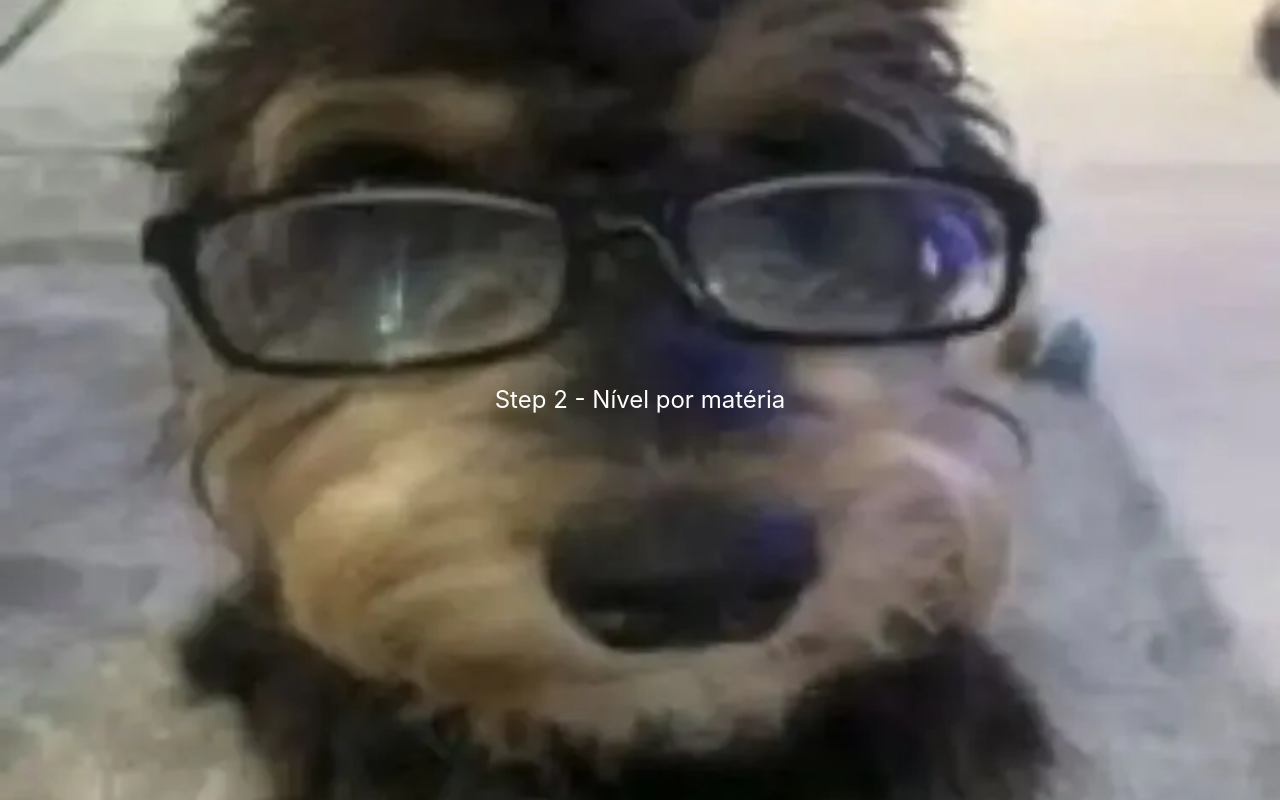
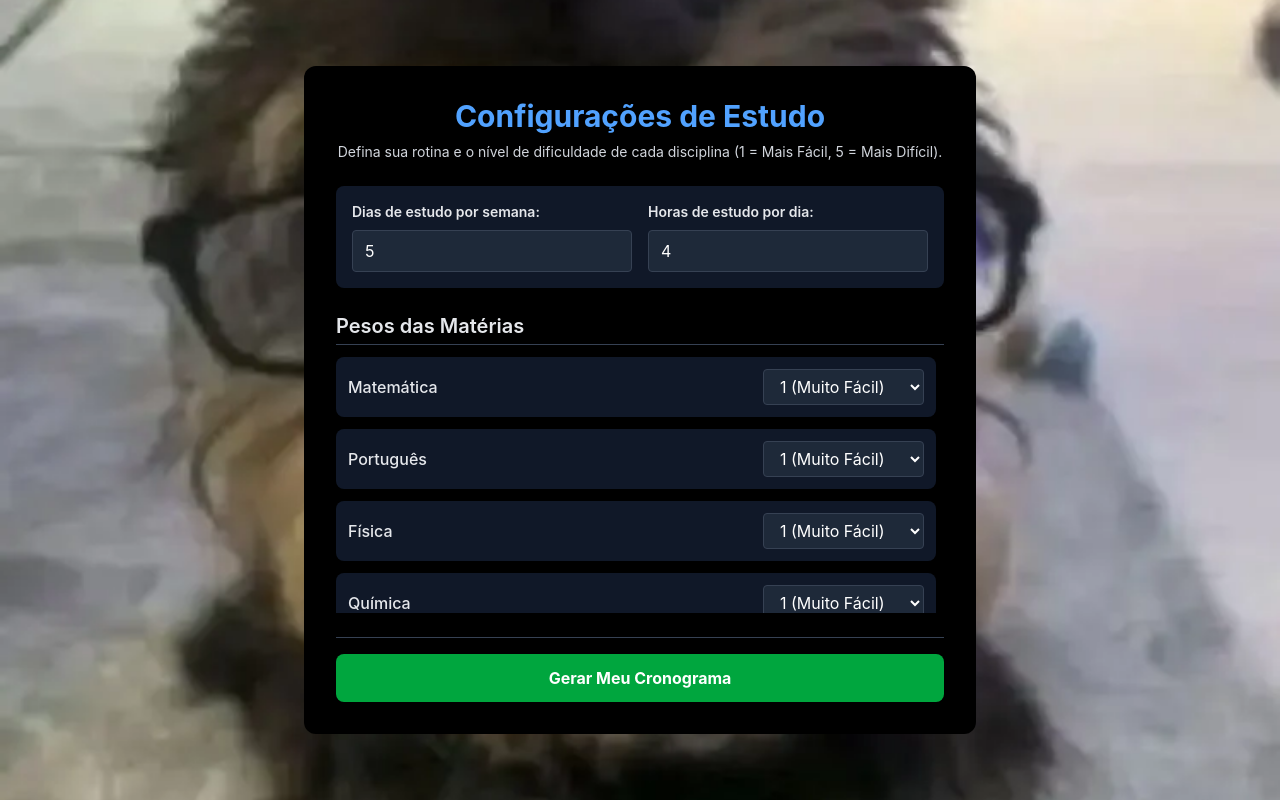
Before and after one commit to Josejunior-unv/projeto-1, a React (Vite) app in the folder vestibular-app/: page / in a window 1280 px wide. Both pictures are taken after a click on the button "Continuar". Built offline with nearby package versions, Linux system fonts and the light colour scheme.

Commit message:
feat: implementa step 3 com cronograma visual e correcoes de fluxo

```diff
--- a/vestibular-app/src/App.jsx
+++ b/vestibular-app/src/App.jsx
@@ -1,20 +1,32 @@
 import { useState } from 'react'
 import StepVestibular from './components/StepVestibular'
 import StepVestibular2 from './components/StepVestibular2'
+import StepVestibular3 from './components/StepVestibular3'
 
 function App() {
   let [data, setData] = useState({})
   let [step, setStep] = useState(1)
+
   function handleNext(info) {
-  setData(info)
-  console.log(info)
-  setStep(2)
+    setData(prevData => {
+      const newData = { ...prevData, ...info }
+      console.log("Dados acumulados:", newData)
+      return newData
+    })
+
+    setStep(prevStep => prevStep + 1)
+  }
+
+  function handleReiniciar() {
+    setData({})
+    setStep(1)
   }
 
   return (
     <div className="bg-gray-950 min-h-screen">
       {step === 1 && <StepVestibular onNext={handleNext} />}
       {step === 2 && <StepVestibular2 onNext={handleNext} />}
+      {step === 3 && <StepVestibular3 cronograma={data.cronograma} onReset={handleReiniciar} />}
     </div>
   )
 }
--- a/vestibular-app/src/components/StepVestibular.jsx
+++ b/vestibular-app/src/components/StepVestibular.jsx
@@ -29,7 +29,7 @@ function StepVestibular({ onNext }) {
 
           <button className="bg-blue-600 text-white px-7 py-2 rounded-lg" onClick={() => setVestibular("ENEM")}>ENEM</button>
           <button className="bg-blue-600 text-white px-7 py-2 rounded-lg" onClick={() => setVestibular("UERJ")}>UERJ</button>
-          <button className="bg-blue-600 text-white px-7 py-2 rounded-lg" onClick={() => setVestibular("UNICAMP")}>UNICAMP</button>
+
 
           <p className="text-sm text-gray-400">Escolhido: {vestibular}</p>
 
--- a/vestibular-app/src/components/StepVestibular2.jsx
+++ b/vestibular-app/src/components/StepVestibular2.jsx
@@ -1,16 +1,98 @@
 import { useState } from 'react'
+import { materias as listaInicialMaterias, calcularCronograma } from './logica.js'
 
 function StepVestibular2({ onNext }) {
+  const [dias, setDias] = useState(5)
+  const [horas, setHoras] = useState(4)
+  const [pesosMaterias, setPesosMaterias] = useState(
+    listaInicialMaterias.map(m => ({ ...m, peso: 1 }))
+  )
+
+  const handlePesoChange = (index, novoPeso) => {
+    const novasMaterias = [...pesosMaterias]
+    novasMaterias[index].peso = parseInt(novoPeso) || 1
+    setPesosMaterias(novasMaterias)
+  }
+
+  const handleFinalizar = () => {
+    const cronogramaGerado = calcularCronograma(dias, horas, pesosMaterias)
+
+    onNext({
+      cronograma: cronogramaGerado
+    })
+  }
+
   return (
     <div
-      className="flex items-center justify-center min-h-screen"
+      className="flex items-center justify-center min-h-screen py-10 px-4"
       style={{
         backgroundImage: "url('/image.png')",
         backgroundSize: "cover",
-        backgroundPosition: "center"
+        backgroundPosition: "center",
+        backgroundAttachment: "fixed"
       }}
     >
-      <h1 className="text-white text-2xl">Step 2 - Nível por matéria</h1>
+      <div className="bg-black bg-opacity-75 p-8 rounded-xl text-white w-full max-w-2xl backdrop-blur-sm">
+        <h2 className="text-3xl font-bold mb-2 text-center text-blue-400">Configurações de Estudo</h2>
+        <p className="text-sm text-gray-300 text-center mb-6">
+          Defina sua rotina e o nível de dificuldade de cada disciplina (1 = Mais Fácil, 5 = Mais Difícil).
+        </p>
+
+        <div className="grid grid-cols-1 md:grid-cols-2 gap-4 mb-6 bg-gray-900 bg-opacity-50 p-4 rounded-lg">
+          <div className="flex flex-col gap-2">
+            <label className="text-sm font-semibold text-gray-200">Dias de estudo por semana:</label>
+            <input
+              type="number"
+              min="1"
+              max="7"
+              value={dias}
+              onChange={(e) => setDias(Math.min(7, Math.max(1, parseInt(e.target.value) || 1)))}
+              className="bg-gray-800 border border-gray-700 rounded px-3 py-2 text-white focus:outline-none focus:border-blue-500"
+            />
+          </div>
+          <div className="flex flex-col gap-2">
+            <label className="text-sm font-semibold text-gray-200">Horas de estudo por dia:</label>
+            <input
+              type="number"
+              min="1"
+              max="24"
+              value={horas}
+              onChange={(e) => setHoras(Math.min(24, Math.max(1, parseInt(e.target.value) || 1)))}
+              className="bg-gray-800 border border-gray-700 rounded px-3 py-2 text-white focus:outline-none focus:border-blue-500"
+            />
+          </div>
+        </div>
+
+        <h3 className="text-xl font-semibold mb-3 text-gray-200 border-b border-gray-700 pb-1">Pesos das Matérias</h3>
+
+        <div className="space-y-3 max-h-64 overflow-y-auto pr-2 mb-6 scrollbar-thin scrollbar-thumb-gray-700">
+          {pesosMaterias.map((materia, index) => (
+            <div key={materia.nome} className="flex items-center justify-between bg-gray-900 bg-opacity-40 p-3 rounded-lg hover:bg-opacity-60 transition">
+              <span className="font-medium text-gray-200">{materia.nome}</span>
+              <select
+                value={materia.peso}
+                onChange={(e) => handlePesoChange(index, e.target.value)}
+                className="bg-gray-800 text-white border border-gray-700 rounded px-3 py-1.5 focus:outline-none focus:border-blue-500 cursor-pointer"
+              >
+                <option value="1">1 (Muito Fácil)</option>
+                <option value="2">2 (Fácil)</option>
+                <option value="3">3 (Média)</option>
+                <option value="4">4 (Difícil)</option>
+                <option value="5">5 (Muito Difícil)</option>
+              </select>
+            </div>
+          ))}
+        </div>
+
+        <div className="flex justify-end gap-4 mt-4 border-t border-gray-700 pt-4">
+          <button
+            onClick={handleFinalizar}
+            className="w-full bg-green-600 hover:bg-green-700 text-white font-bold py-3 px-6 rounded-lg transition-colors shadow-lg"
+          >
+            Gerar Meu Cronograma
+          </button>
+        </div>
+      </div>
     </div>
   )
 }
--- /dev/null
+++ b/vestibular-app/src/components/Stepvestibular3.jsx
@@ -0,0 +1,63 @@
+import { useState } from 'react'
+
+function StepVestibular3({ cronograma, onReset }) {
+  const listaCronograma = Array.isArray(cronograma) ? cronograma : []
+
+  return (
+    <div
+      className="flex items-center justify-center min-h-screen py-10 px-4"
+      style={{
+        backgroundImage: "url('/image.png')",
+        backgroundSize: "cover",
+        backgroundPosition: "center",
+        backgroundAttachment: "fixed"
+      }}
+    >
+      <div className="bg-black bg-opacity-75 p-8 rounded-xl text-white w-full max-w-2xl backdrop-blur-sm">
+        <h2 className="text-3xl font-bold mb-2 text-center text-green-400">Seu Cronograma de Estudos</h2>
+        <p className="text-sm text-gray-300 text-center mb-6">
+          Com base no seu vestibular e disponibilidade, esta é a divisão ideal de horas dedicadas por ciclo:
+        </p>
+
+        <div className="space-y-4 max-h-96 overflow-y-auto pr-2 mb-6 scrollbar-thin scrollbar-thumb-gray-700">
+          {listaCronograma.map((materia) => {
+            const horasNum = parseFloat(materia.horas) || 0
+
+            return (
+              <div key={materia.nome} className="bg-gray-900 bg-opacity-50 p-4 rounded-lg border border-gray-800">
+                <div className="flex justify-between items-center mb-2">
+                  <span className="font-semibold text-lg text-gray-200">{materia.nome}</span>
+                  <span className="text-sm font-bold bg-blue-600 bg-opacity-30 text-blue-400 px-3 py-1 rounded-full border border-blue-500 border-opacity-30">
+                    {materia.horas}h
+                  </span>
+                </div>
+
+                <div className="w-full bg-gray-800 h-2.5 rounded-full overflow-hidden">
+                  <div
+                    className="bg-blue-500 h-full rounded-full transition-all duration-500"
+                    style={{ width: `${Math.min(100, (horasNum / 15) * 100)}%` }}
+                  ></div>
+                </div>
+              </div>
+            )
+          })}
+
+          {listaCronograma.length === 0 && (
+            <p className="text-center text-gray-400 py-4">Nenhum dado de cronograma encontrado.</p>
+          )}
+        </div>
+
+        <div className="flex justify-end gap-4 border-t border-gray-700 pt-4">
+          <button
+            onClick={onReset}
+            className="w-full bg-gray-800 hover:bg-gray-700 text-white font-bold py-3 px-6 rounded-lg transition-colors border border-gray-700"
+          >
+            Refazer Configurações
+          </button>
+        </div>
+      </div>
+    </div>
+  )
+}
+
+export default StepVestibular3
--- /dev/null
+++ b/vestibular-app/src/components/logica.js
@@ -0,0 +1,59 @@
+let materias = [
+  { nome: "Matemática", peso: 1 },
+  { nome: "Português", peso: 1 },
+  { nome: "Física", peso: 1 },
+  { nome: "Química", peso: 1 },
+  { nome: "Biologia", peso: 1 },
+  { nome: "História", peso: 1 },
+  { nome: "Geografia", peso: 1 },
+  { nome: "Inglês", peso: 1 },
+  { nome: "Redação", peso: 1 },
+  { nome: "Filosofia", peso: 1 }
+]
+
+function calcularCronograma(dias, horas, listaMaterias) {
+  let T = dias * horas
+  let SP = 0
+
+  listaMaterias.forEach(function(materia) {
+    SP = SP + (materia.peso || 1)
+  })
+
+  if (SP === 0) SP = 1
+
+  let resultado = []
+
+  if (dias >= 4) {
+    listaMaterias.forEach(function(materia) {
+      let pesoAtual = materia.peso || 1
+      let Ti = (pesoAtual / SP) * T
+      resultado.push({
+        nome: materia.nome,
+        horas: Ti.toFixed(1)
+      })
+    })
+  }
+  else if (dias === 3) {
+    listaMaterias.forEach(function(materia) {
+      let pesoAtual = materia.peso || 1
+      let Ti = (pesoAtual / SP) * T
+      if (Ti < 1) Ti = 1
+      resultado.push({
+        nome: materia.nome,
+        horas: Ti.toFixed(1)
+      })
+    })
+  }
+  else {
+    listaMaterias.forEach(function(materia) {
+      resultado.push({
+        nome: materia.nome,
+        horas: "1.5"
+      })
+    })
+  }
+
+  return resultado
+}
+
+export { materias, calcularCronograma }
--- /dev/null
+++ b/vestibular-app/src/components/login.jsx
@@ -0,0 +1 @@
+dwdasdw
```
Lines whose indentation alone changed are shown as unchanged.
